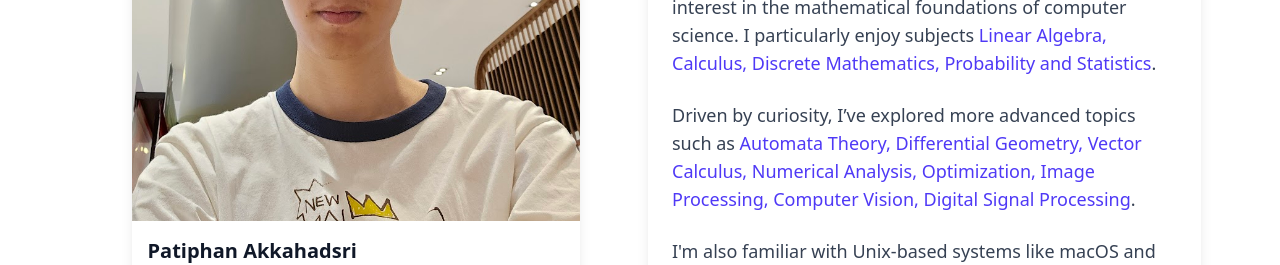
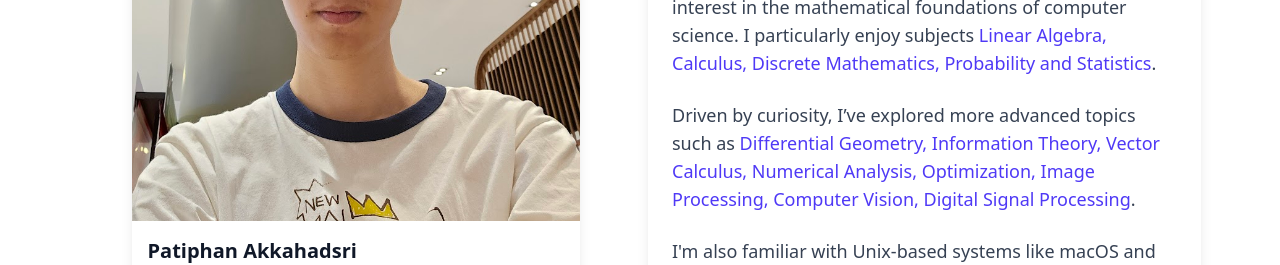
Before and after one commit to PatiphanAK/me, a React (Vite) app: page / in a window 1280 px wide. Shown: the part 900-1165 px from the top of the page. Built offline with nearby package versions, Linux system fonts and the light colour scheme.

Commit message:
Change automata to information theory

```diff
--- a/src/components/About.jsx
+++ b/src/components/About.jsx
@@ -12,8 +12,8 @@ const favoriteTopic = [
     "Calculus",
     "Discrete Mathematics",
     "Probability and Statistics",
-    "Automata Theory",
     "Differential Geometry",
+    "Information Theory",
     "Vector Calculus",
     "Numerical Analysis",
     "Optimization",
```
